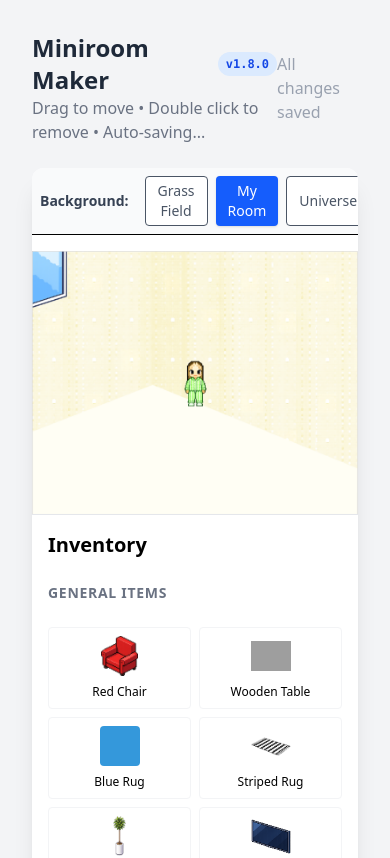
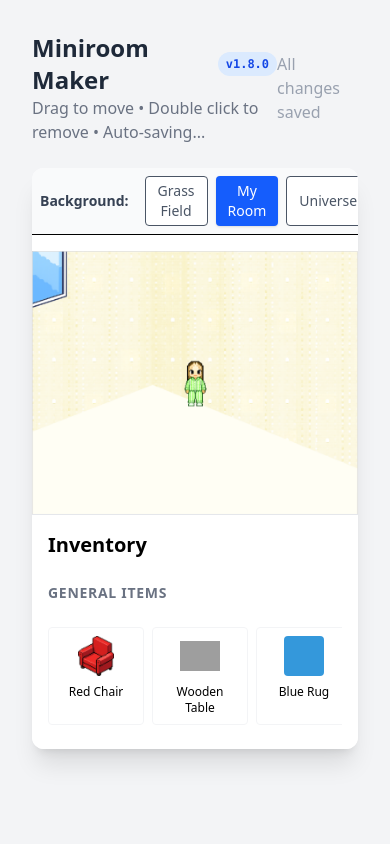
Before and after one commit to WoojinAhn/miniroom-demo, a Next.js app: page / in a window 390 px wide. Shown: the top 858 px of the page. Built offline with nearby package versions, Linux system fonts and the light colour scheme; grey boxes are pictures that could not be loaded.

Commit message:
feat: implement mobile horizontal scroll for inventory

```diff
--- a/src/app/miniroom/components/Inventory.tsx
+++ b/src/app/miniroom/components/Inventory.tsx
@@ -10,19 +10,19 @@ interface InventoryProps {
 export const Inventory = ({ items, onAddItem }: InventoryProps) => {
     return (
         <div className="flex flex-col gap-4 p-4 border-t md:border-t-0 md:border-l border-gray-200 w-full md:w-64 bg-white h-auto md:h-[600px] overflow-y-auto">
-            <h2 className="text-xl font-bold mb-2">Inventory</h2>
+            <h2 className="text-xl font-bold mb-2 flex-shrink-0">Inventory</h2>
             {/* Special Items Section */}
             {items.some(i => i.type === 'special') && (
-                <div className="mb-6">
+                <div className="mb-6 flex-shrink-0">
                     <h3 className="text-sm font-bold text-indigo-600 mb-2 uppercase tracking-wider">Special Items</h3>
-                    <div className="grid grid-cols-2 gap-2 p-2 bg-indigo-50 rounded-lg border border-indigo-100">
+                    <div className="flex overflow-x-auto md:grid md:grid-cols-2 gap-2 p-2 bg-indigo-50 rounded-lg border border-indigo-100">
                         {items
                             .filter(item => item.type === 'special')
                             .map((item) => (
                                 <button
                                     key={item.id}
                                     onClick={() => onAddItem(item.id)}
-                                    className="flex flex-col items-center p-2 bg-white border border-indigo-200 rounded hover:bg-indigo-100 hover:border-indigo-300 transition shadow-sm"
+                                    className="flex-shrink-0 w-24 md:w-auto flex flex-col items-center p-2 bg-white border border-indigo-200 rounded hover:bg-indigo-100 hover:border-indigo-300 transition shadow-sm"
                                 >
                                     <div
                                         className="mb-2 relative flex items-center justify-center"
@@ -51,15 +51,15 @@ export const Inventory = ({ items, onAddItem }: InventoryProps) => {
             )}
 
             {/* General Inventory */}
-            <h3 className="text-sm font-bold text-gray-500 mb-2 uppercase tracking-wider">General Items</h3>
-            <div className="grid grid-cols-2 gap-2">
+            <h3 className="text-sm font-bold text-gray-500 mb-2 uppercase tracking-wider flex-shrink-0">General Items</h3>
+            <div className="flex-shrink-0 flex overflow-x-auto md:grid md:grid-cols-2 gap-2 pb-2 md:pb-0">
                 {items
                     .filter(item => item.type !== 'special')
                     .map((item) => (
                         <button
                             key={item.id}
                             onClick={() => onAddItem(item.id)}
-                            className="flex flex-col items-center p-2 border border-gray-100 rounded hover:bg-gray-50 transition"
+                            className="flex-shrink-0 w-24 md:w-auto flex flex-col items-center p-2 border border-gray-100 rounded hover:bg-gray-50 transition"
                         >
                             <div
                                 className="mb-2 relative flex items-center justify-center"
```
